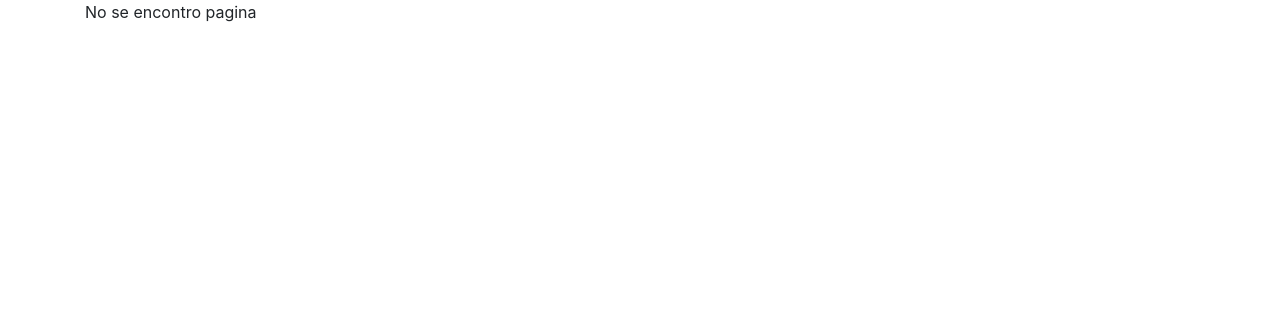
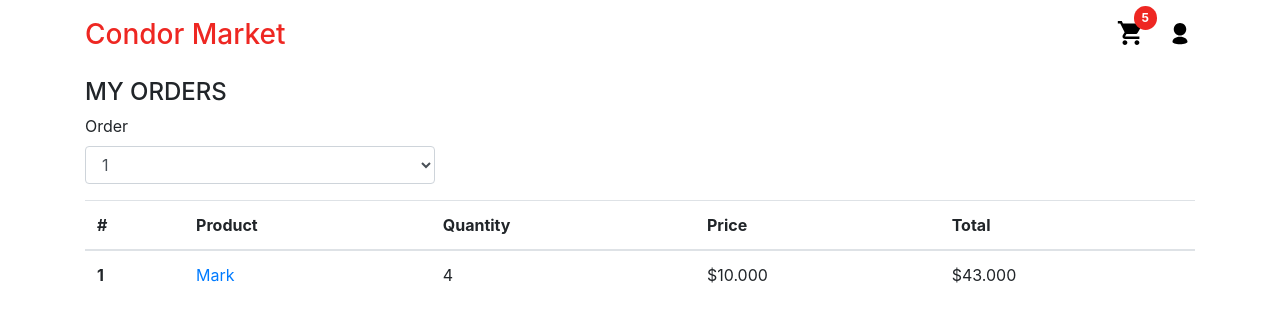
Before and after one commit to HayderEspinoza/CondorMarketWeb, a React (Create React App) app: page /my-orders in a window 1280 px wide. Shown: the top 322 px of the page. Built offline with nearby package versions, Linux system fonts and the light colour scheme.

Commit message:
myorders design

```diff
--- a/src/App.js
+++ b/src/App.js
@@ -5,6 +5,7 @@ import NoMatch from './views/NoMatch';
 import Home from './views/Home';
 import { Container } from 'reactstrap';
 import ShoppingCart from './views/ShoppingCart';
+import MyOrders from './views/MyOrders';
 import './App.scss';
 
 class App extends PureComponent {
@@ -16,6 +17,7 @@ class App extends PureComponent {
 						<Route exact path="/" component={Home} />
 						<Route exact path="/products/:id" component={ProductDetail} />
 						<Route exact path="/shopping-cart" component={ShoppingCart} />
+						<Route exact path="/my-orders" component={MyOrders} />
 						<Route component={NoMatch} />
 					</Switch>
 				</Router>
--- a/src/components/Header.js
+++ b/src/components/Header.js
@@ -20,7 +20,9 @@ class Header extends PureComponent {
                         <div className={'quantity-products'}>5</div>
                         <IoMdCart size={30} color={'#000'}/>
                     </Link>
-                    <TiUser size={30} color={'#000'} />
+                    <Link to={'/my-orders'}>
+                        <TiUser size={30} color={'#000'} />
+                    </Link>
                 </Col>
             </Row>
         );
--- /dev/null
+++ b/src/views/MyOrders/index.js
@@ -0,0 +1,62 @@
+import React, { PureComponent } from 'react';
+import PropTypes from 'prop-types';
+import Header from './../../components/Header';
+import { Row, Col, FormGroup, Label, Input, Table } from 'reactstrap';
+import { Link } from 'react-router-dom';
+
+class MyOrders extends PureComponent {
+    render() {
+        return (
+            <React.Fragment>
+                <Header />
+                <Row>
+                    <Col sm={4}>
+                        <h4>MY ORDERS</h4>
+                        <FormGroup>
+                            <Label for="exampleSelect">Order</Label>
+                            <Input type="select" name="select" id="exampleSelect">
+                                <option>1</option>
+                                <option>2</option>
+                                <option>3</option>
+                                <option>4</option>
+                                <option>5</option>
+                            </Input>
+                        </FormGroup>
+                    </Col>
+                </Row>
+                <Row>
+                    <Col>
+                        <Table>
+                            <thead>
+                                <tr>
+                                    <th>#</th>
+                                    <th>Product</th>
+                                    <th>Quantity</th>
+                                    <th>Price</th>
+                                    <th>Total</th>
+                                </tr>
+                            </thead>
+                            <tbody>
+                                <tr>
+                                    <th scope="row">1</th>
+                                    <td>
+                                        <Link to={'products/1'}>Mark</Link>
+                                    </td>
+                                    <td>4</td>
+                                    <td>$10.000</td>
+                                    <td>$43.000</td>
+                                </tr>
+                            </tbody>
+                        </Table>
+                    </Col>
+                </Row>
+            </React.Fragment>
+        );
+    }
+}
+
+MyOrders.propTypes = {
+
+};
+
+export default MyOrders;
```
